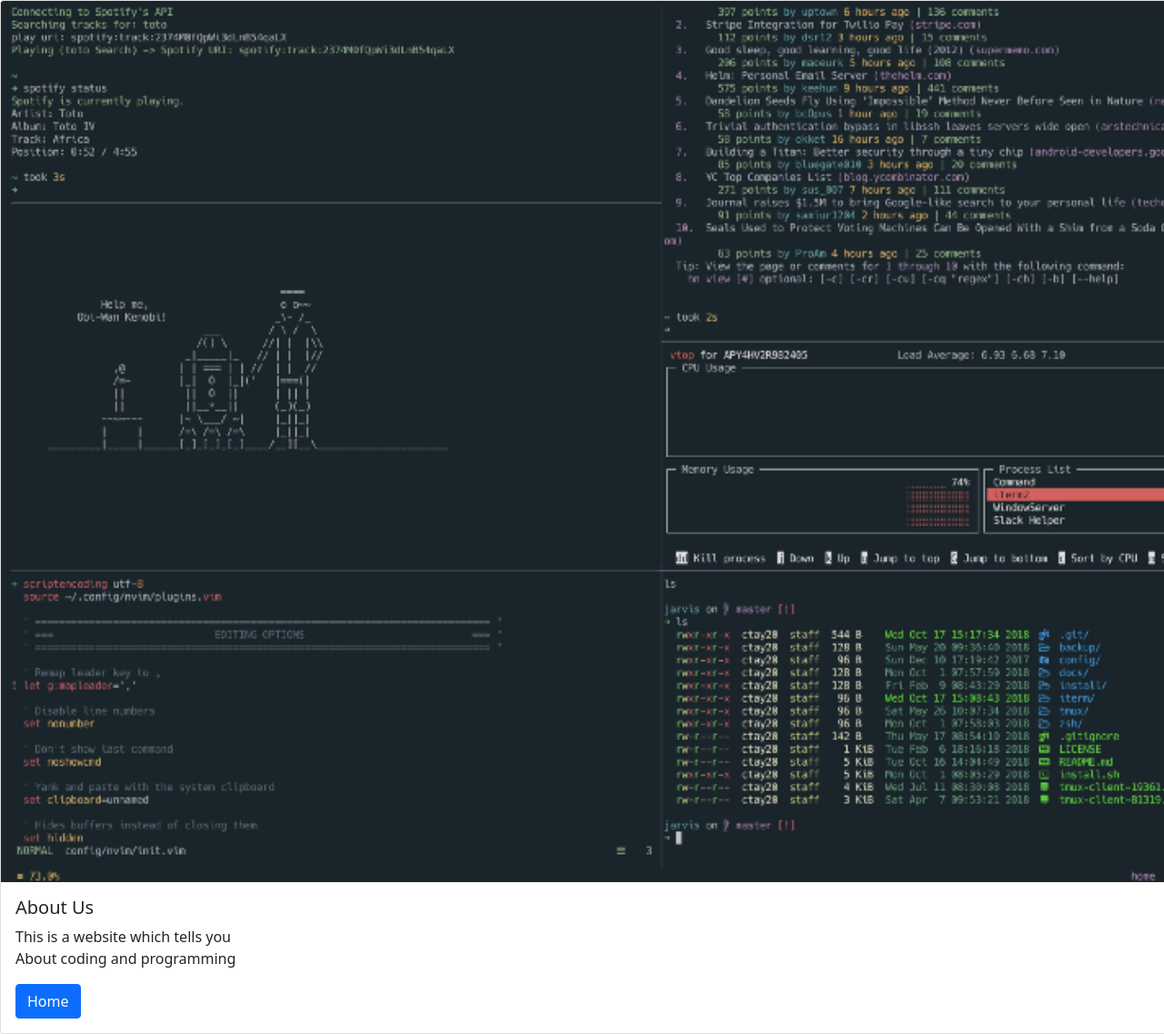
After one commit to CraftyRyte2011/WebsiteTODO, a Flask app: page /about in a window 1280 px wide; the page is wider, and only the part inside the window is pictured. The commit adds this page. Shown: that part at 91% size. Run offline with Flask 2, Linux system fonts and the light colour scheme; some libraries are stand-ins or nearby versions.

Commit message:
Mega Dev Stage 1

```diff
--- a/app.py
+++ b/app.py
@@ -6,9 +6,9 @@ app = Flask(__name__)
 def home():
     return render_template('base.html')
 
-@app.route('/contacts')
+@app.route('/about')
 def contacts():
-    return render_template('contacts.html')
+    return render_template('about.html')
 
 if __name__ == '__main__':
     app.run(debug=True)
--- /dev/null
+++ b/templates/about.html
@@ -0,0 +1,35 @@
+<!doctype html>
+<html lang="en">
+  <head>
+    <!-- Required meta tags -->
+    <meta charset="utf-8">
+    <meta name="viewport" content="width=device-width, initial-scale=1">
+
+    <!-- Bootstrap CSS -->
+    <link href="https://cdn.jsdelivr.net/npm/bootstrap@5.1.3/dist/css/bootstrap.min.css" rel="stylesheet" integrity="sha384-1BmE4kWBq78iYhFldvKuhfTAU6auU8tT94WrHftjDbrCEXSU1oBoqyl2QvZ6jIW3" crossorigin="anonymous">
+
+    <title>About Us</title>
+  </head>
+  <body>
+    <div class="card" style="width: 90rem;">
+        <img src="/static/coderabout.png" class="card-img-top" alt="Unable to load image">
+        <div class="card-body">
+          <h5 class="card-title">About Us</h5>
+          <p class="card-text">This is a website which tells you<br>
+                               About coding and programming</p>
+          <a href="/" class="btn btn-primary">Home</a>
+        </div>
+      </div>
+
+    <!-- Optional JavaScript; choose one of the two! -->
+
+    <!-- Option 1: Bootstrap Bundle with Popper -->
+    <script src="https://cdn.jsdelivr.net/npm/bootstrap@5.1.3/dist/js/bootstrap.bundle.min.js" integrity="sha384-ka7Sk0Gln4gmtz2MlQnikT1wXgYsOg+OMhuP+IlRH9sENBO0LRn5q+8nbTov4+1p" crossorigin="anonymous"></script>
+
+    <!-- Option 2: Separate Popper and Bootstrap JS -->
+    <!--
+    <script src="https://cdn.jsdelivr.net/npm/@popperjs/core@2.10.2/dist/umd/popper.min.js" integrity="sha384-7+zCNj/IqJ95wo16oMtfsKbZ9ccEh31eOz1HGyDuCQ6wgnyJNSYdrPa03rtR1zdB" crossorigin="anonymous"></script>
+    <script src="https://cdn.jsdelivr.net/npm/bootstrap@5.1.3/dist/js/bootstrap.min.js" integrity="sha384-QJHtvGhmr9XOIpI6YVutG+2QOK9T+ZnN4kzFN1RtK3zEFEIsxhlmWl5/YESvpZ13" crossorigin="anonymous"></script>
+    -->
+  </body>
+</html>
```
Also changed, not shown: templates/base.html (+45 -2 lines), static/coderabout.png (added), 2 other files.
